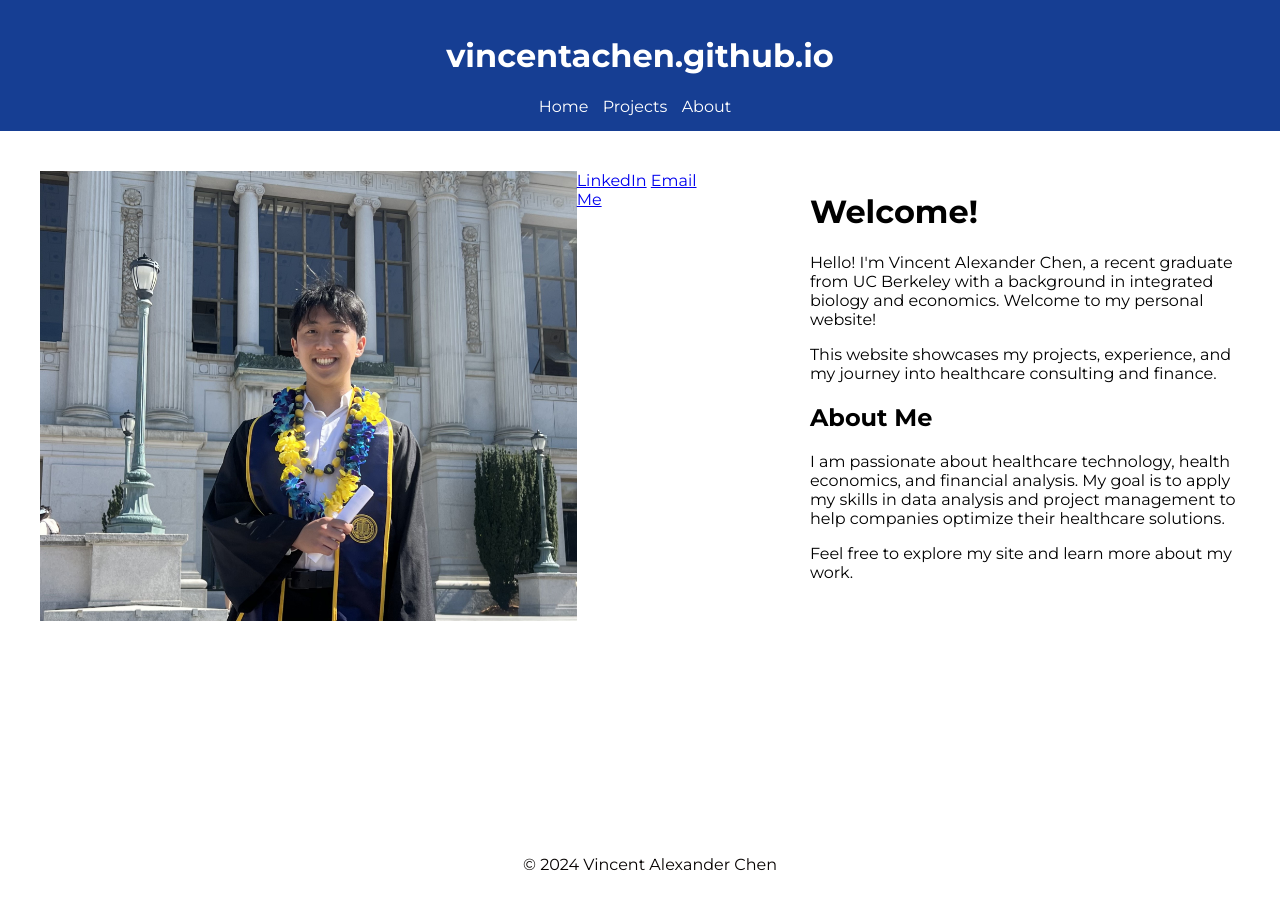
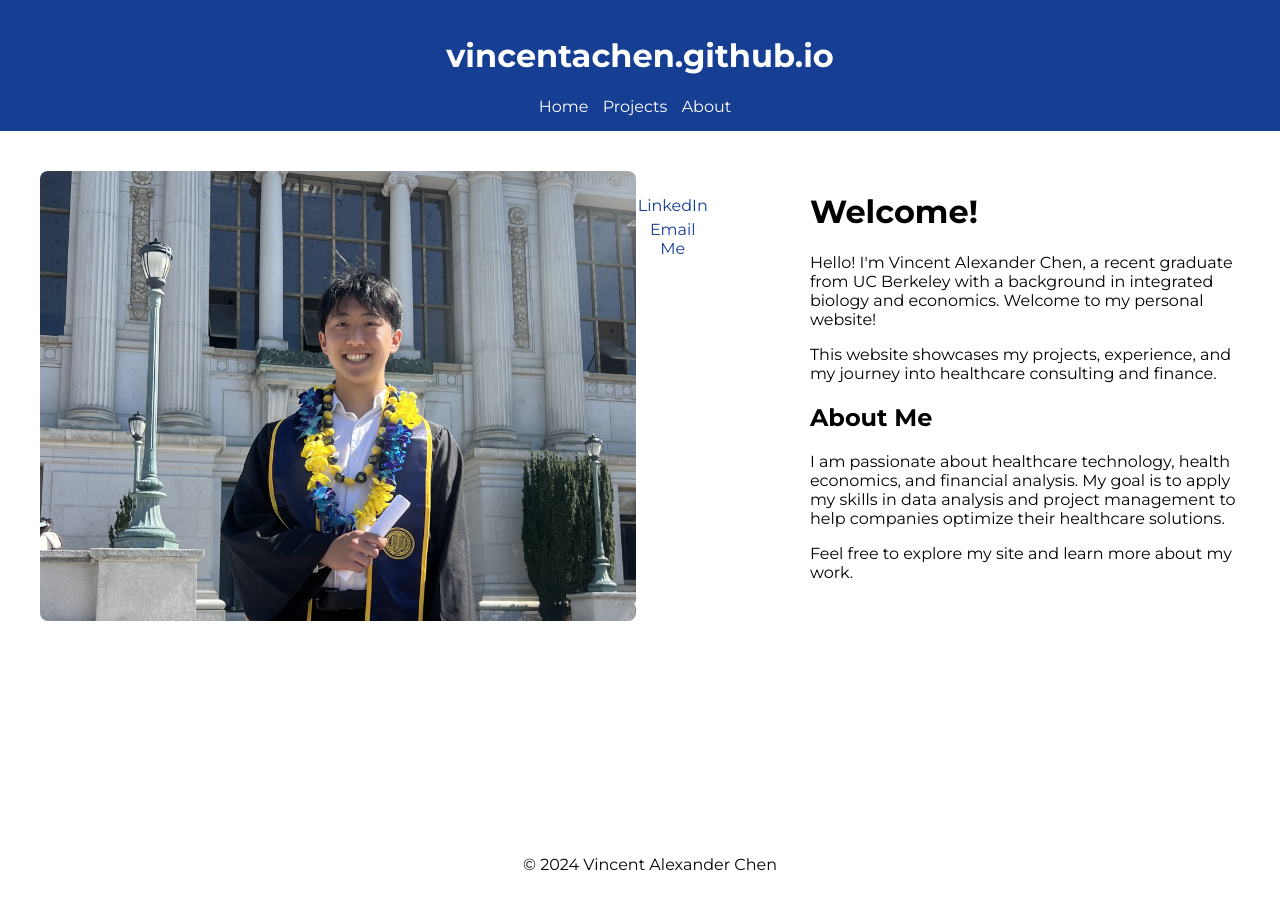
Before and after one commit to vincentachen/vincentachen.github.io, a Jekyll site: the page built from index.md, in a window 1280 px wide. Built offline with Jekyll 4.4.1, drawn with Linux system fonts in a browser that asks for light colours.

Commit message:
Update styles.css

```diff
--- a/assets/css/styles.css
+++ b/assets/css/styles.css
@@ -32,9 +32,25 @@
      width: 600px; /* Adjust size as needed */
     height: 450px; /* Adjust size as needed */
     object-fit: cover; /* Ensures the image covers the container without distortion */
+    border-radius: 8px;
 }
 
 
+.links {
+    margin-top: 20px;
+    text-align: center; /* Center the links */
+}
+
+.link {
+    display: block;
+    color: #163E93; /* Link color, adjust as needed */
+    text-decoration: none;
+    margin: 5px 0; /* Space between links */
+}
+
+.link:hover {
+    text-decoration: underline;
+}
 .right-column {
     flex: 2; /* Adjust this value to control the width of the right column */
     padding-left: 50px; /* Space between image and text */
```
